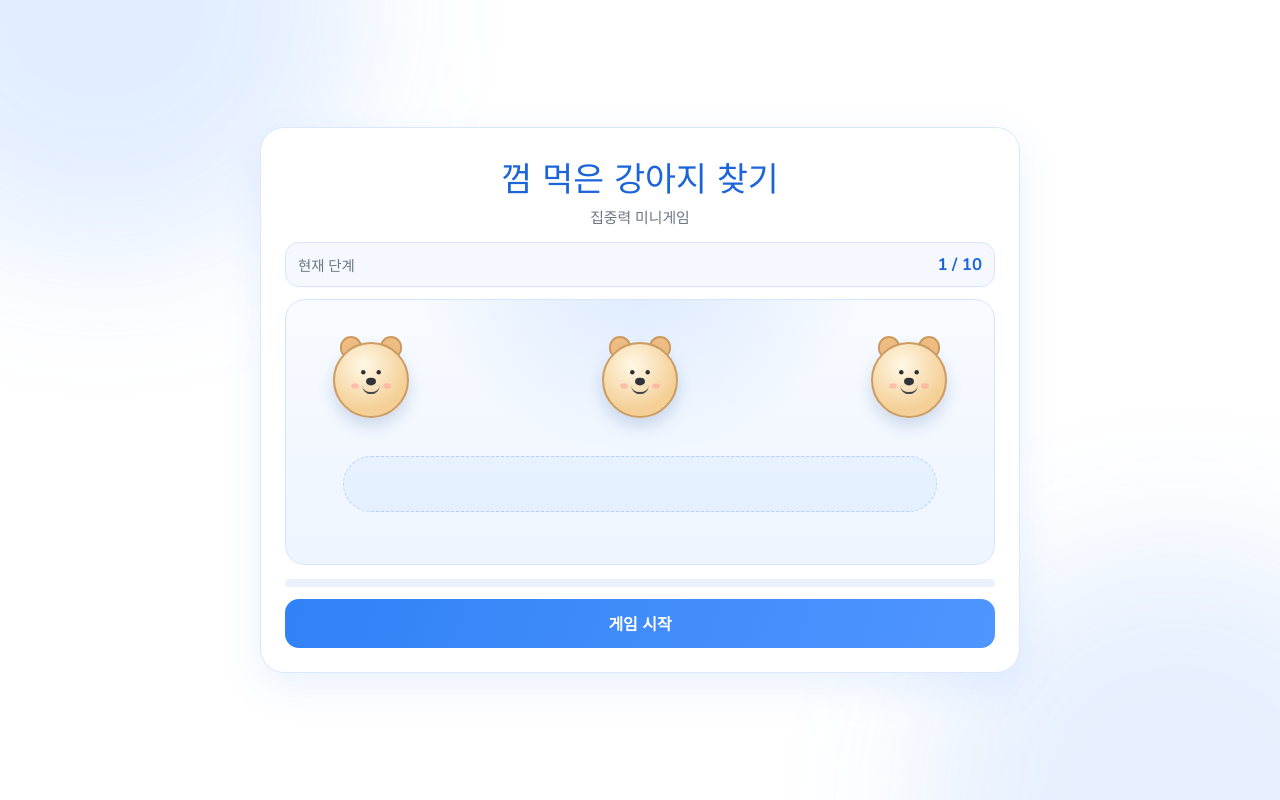
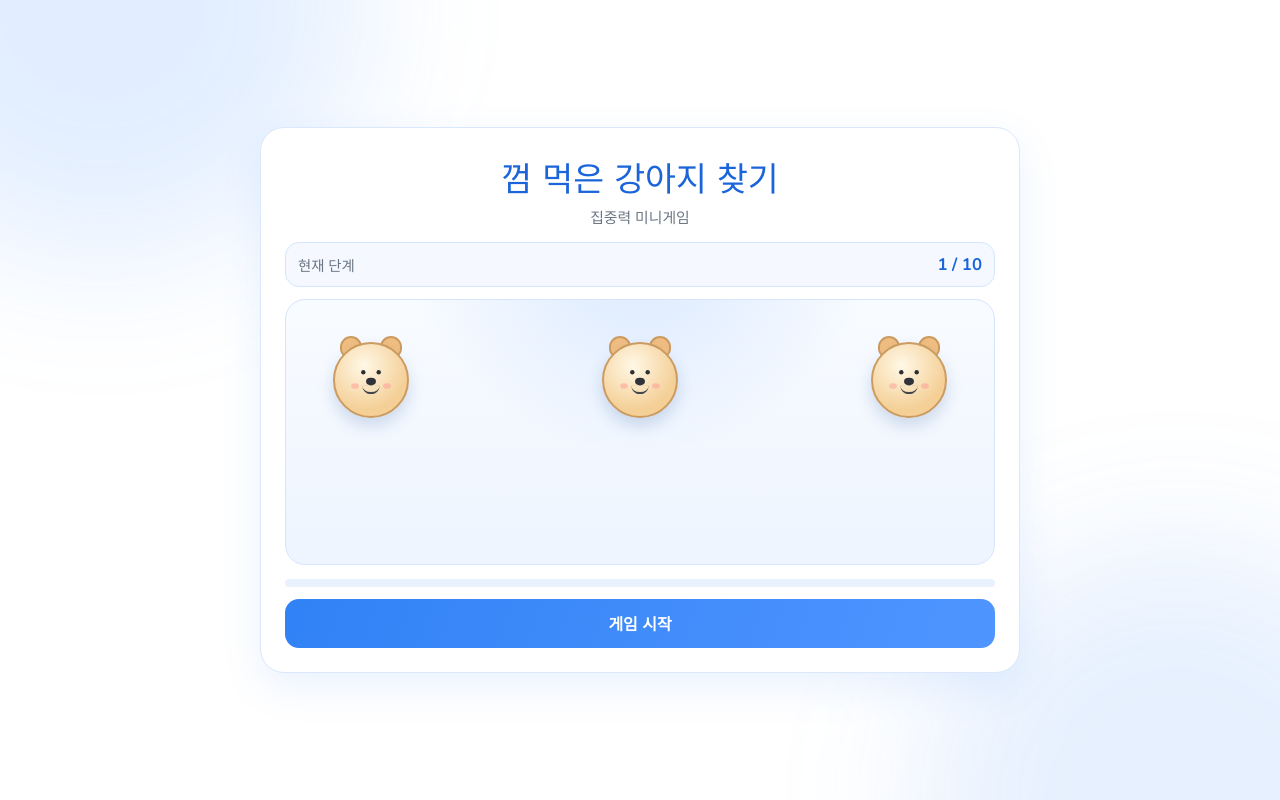
Before and after one commit to MichaelCho-haman/catching_puppy, a React (Vite) app: page / in a window 1280 px wide. Built offline with nearby package versions, Linux system fonts and the light colour scheme.

Commit message:
style: remove board track element

```diff
--- a/src/App.css
+++ b/src/App.css
@@ -100,17 +100,6 @@
     radial-gradient(circle at 50% -30%, rgba(79, 149, 255, 0.2), transparent 48%),
     linear-gradient(180deg, #f8fbff, #eef5ff);
   overflow: hidden;
-}
-
-.track {
-  position: absolute;
-  left: 8%;
-  right: 8%;
-  top: 138px;
-  height: 52px;
-  border-radius: 999px;
-  border: 1px dashed #b4cffb;
-  background: rgba(49, 130, 246, 0.05);
 }
 
 .dog-character {
@@ -358,11 +347,6 @@
     min-height: 266px;
   }
 
-  .track {
-    top: 156px;
-    height: 56px;
-  }
-
   .dog-character {
     top: 42px;
   }
--- a/src/App.jsx
+++ b/src/App.jsx
@@ -235,8 +235,6 @@ function App() {
         </section>
 
         <section className="board">
-          <div className="track" />
-
           {phase === 'feeding' && targetDogId && (
             <div className="bone" style={{ '--target-x': `${targetX}%` }}>
               🦴
```
